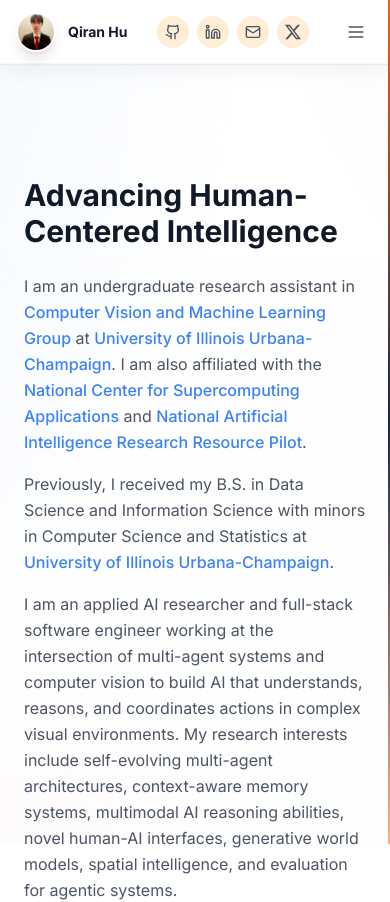
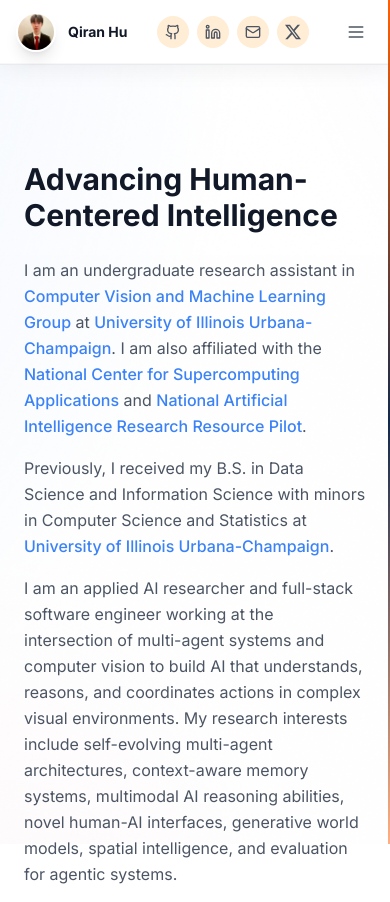
Before and after one commit to Edward-H26/Edward-H26.github.io, a React (Vite) app: page / in a window 390 px wide. Shown: the top 902 px of the page. Built offline with nearby package versions, Linux system fonts and the light colour scheme.

Commit message:
Update main top padding for small screens
Set the main top padding to 20 below the lg breakpoint. Keep the 24 offset on large screens.

```diff
--- a/src/components/layout/Layout.tsx
+++ b/src/components/layout/Layout.tsx
@@ -24,7 +24,7 @@ export function Layout({ mobileMenuOpen, onMobileMenuClose }: LayoutProps) {
       <div className="flex relative">
         <Sidebar className="hidden lg:block" />
 
-        <main className="flex-1 lg:ml-72 pt-24">
+        <main className="flex-1 lg:ml-72 pt-20 lg:pt-24">
           <div className="max-w-4xl mx-auto px-6 pt-4 pb-24">
             <Outlet />
           </div>
```
